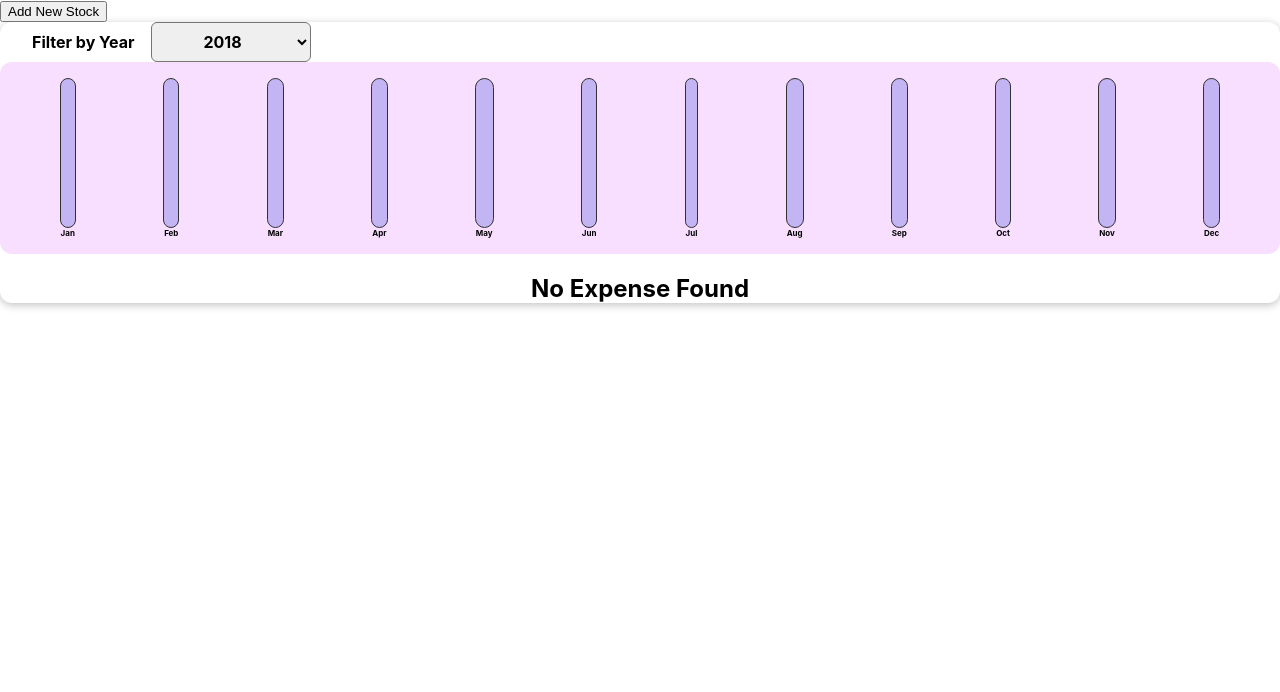
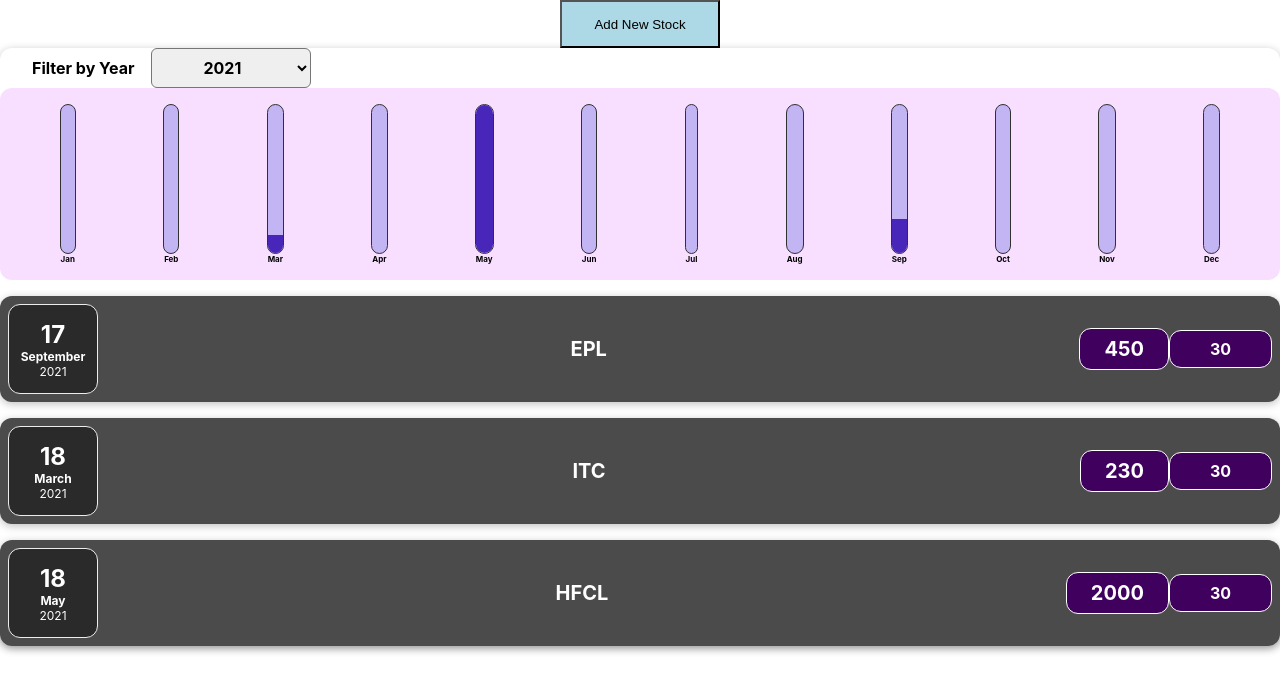
Before and after one commit to csolanke/PortiFolioManagerApp, a React (Create React App) app: page / in a window 1280 px wide. Shown: the top 692 px of the page. Built offline with nearby package versions, Linux system fonts and the light colour scheme.

Commit message:
Added styling for form buttons

```diff
--- a/src/components/NewStock/NewStock.js
+++ b/src/components/NewStock/NewStock.js
@@ -27,7 +27,11 @@
 
       {
           !isEditing && (
-              <div><button onClick={startEditingHandler}>Add New Stock</button></div>
+              <div align="center"><button onClick={startEditingHandler}
+               align='center'
+               style={{backgroundColor: "lightblue", height:'3rem', width:'10rem'}}
+
+               >Add New Stock</button></div>
           )
       }
 
--- a/src/components/NewStock/StockForm.js
+++ b/src/components/NewStock/StockForm.js
@@ -83,7 +83,7 @@
             </div>
             <div className="new-stock__actions">
             <button type="button" onClick={props.onCancel}>Cancel</button>
-            <button type="submit">Add to Holding</button>
+            <button type="submit" align='corner'>Add to Holding</button>
             </div>
 
         </div>
--- a/src/components/stocks/Stocks.js
+++ b/src/components/stocks/Stocks.js
@@ -7,7 +7,7 @@
 
 const Stocks = (props) => {
 
-  const [filteredYear, setFilteredYear] = useState('2020');
+  const [filteredYear, setFilteredYear] = useState('2021');
 
   const filterChangeHandler = (selectedYear) => {
     setFilteredYear(selectedYear);
```
